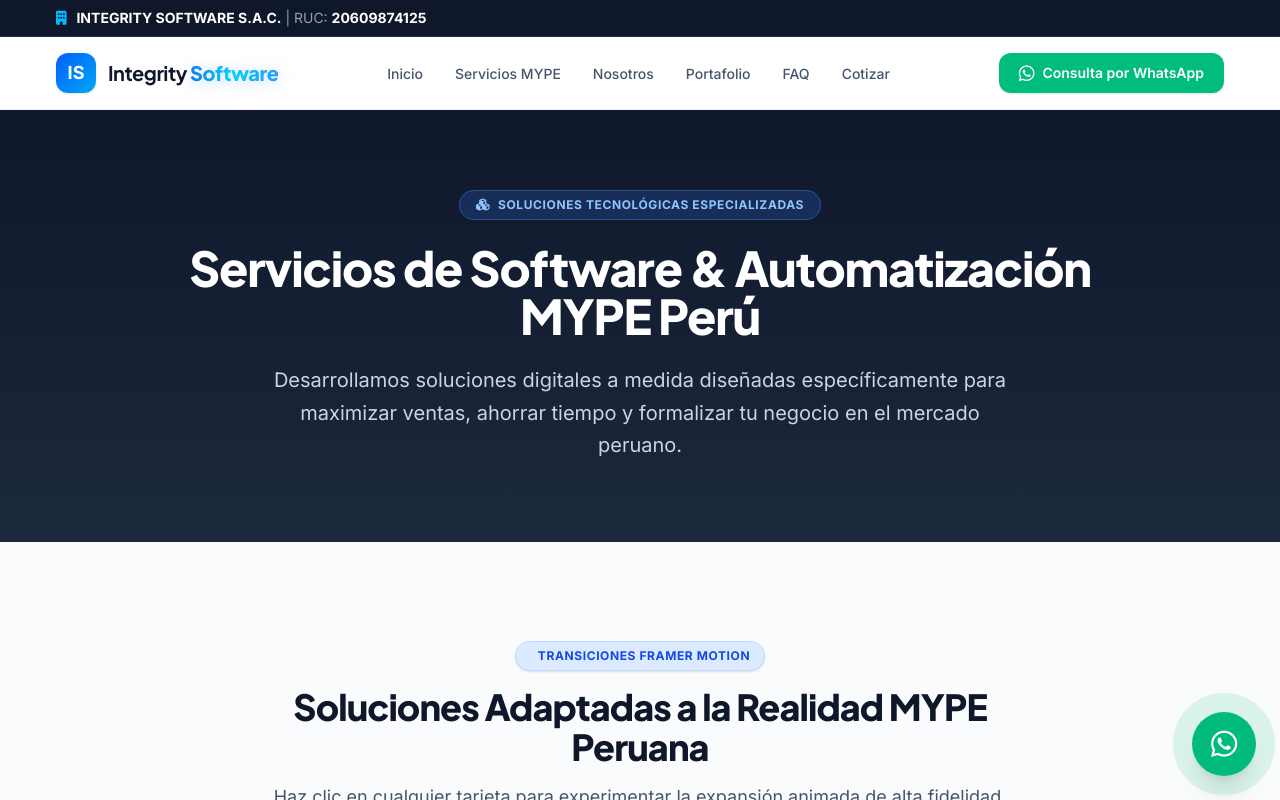
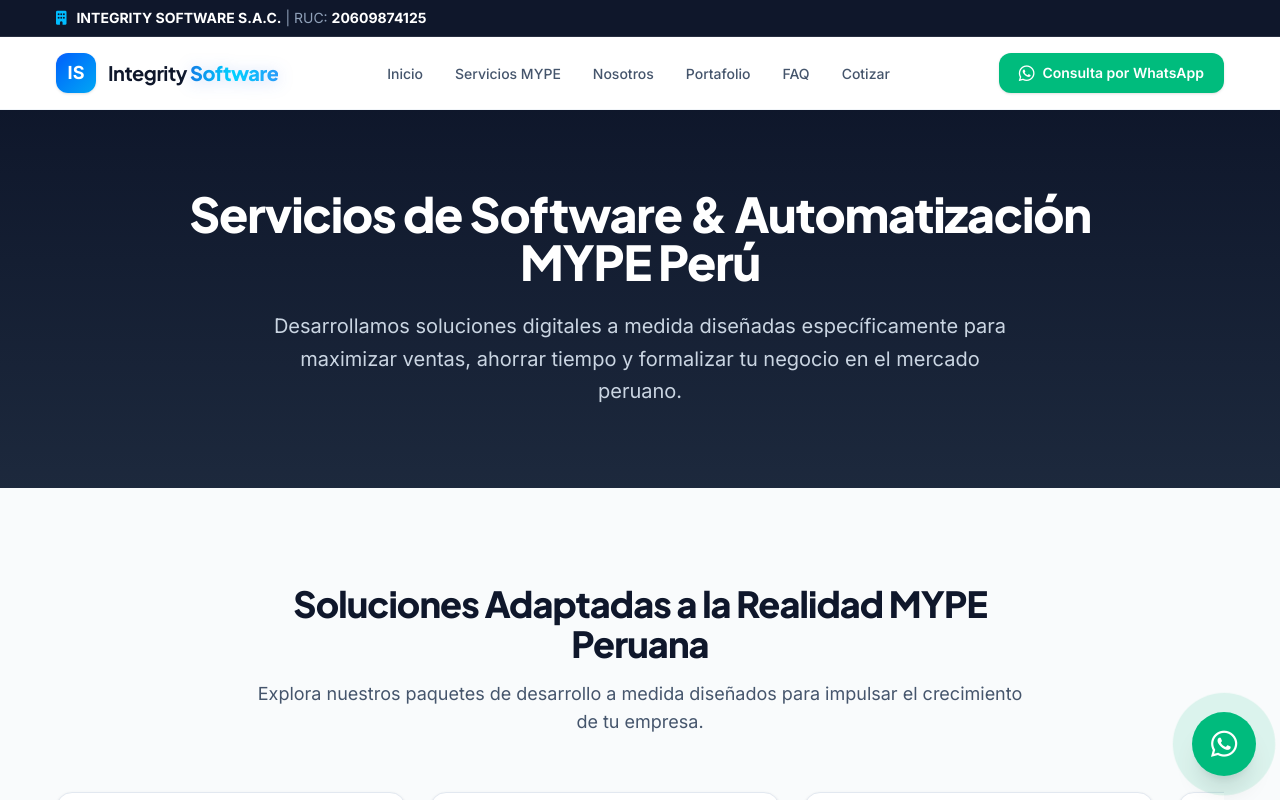
Before and after one commit to MartinMaldo592/IntegritySoftware, a Next.js app: page /servicios in a window 1280 px wide. Shown: the top 800 px of the page. Built offline with nearby package versions, Linux system fonts and the light colour scheme.

Commit message:
fix: eliminar distintivos badge de cabecera en paginas secundarias

```diff
--- a/app/nosotros/page.tsx
+++ b/app/nosotros/page.tsx
@@ -33,9 +33,6 @@ export default function NosotrosPage() {
         <AssemblyPiece>
           <section className="py-16 sm:py-24 bg-gradient-to-b from-slate-900 to-slate-800 text-white">
             <div className="w-[95%] max-w-5xl mx-auto px-4 text-center">
-              <div className="inline-flex items-center gap-2 bg-emerald-500/20 border border-emerald-400/30 px-4 py-1.5 rounded-full text-emerald-300 font-bold text-xs uppercase tracking-wider mb-6">
-                <i className="fas fa-shield-alt"></i> Empresa Peruana Formal
-              </div>
               <h1 className="text-3xl sm:text-5xl font-extrabold font-heading mb-6 tracking-tight">
                 Integrity Software S.A.C.
               </h1>
--- a/app/portafolio/page.tsx
+++ b/app/portafolio/page.tsx
@@ -33,9 +33,6 @@ export default function PortafolioPage() {
         <AssemblyPiece>
           <section className="py-16 sm:py-24 bg-gradient-to-b from-slate-900 to-slate-800 text-white text-center">
             <div className="w-[95%] max-w-5xl mx-auto px-4">
-              <div className="inline-flex items-center gap-2 bg-sky-500/20 border border-sky-400/30 px-4 py-1.5 rounded-full text-sky-300 font-bold text-xs uppercase tracking-wider mb-6">
-                <i className="fas fa-chart-line"></i> Resultados Reales
-              </div>
               <h1 className="text-3xl sm:text-5xl font-extrabold font-heading mb-6 tracking-tight">
                 Portafolio &amp; Casos de Éxito MYPE
               </h1>
--- a/app/servicios/page.tsx
+++ b/app/servicios/page.tsx
@@ -37,9 +37,6 @@ export default function ServiciosPage() {
         <AssemblyPiece>
           <section className="py-16 sm:py-20 bg-gradient-to-b from-slate-900 to-slate-800 text-white text-center">
             <div className="w-[95%] max-w-5xl mx-auto px-4">
-              <div className="inline-flex items-center gap-2 bg-blue-500/20 border border-blue-400/30 px-4 py-1.5 rounded-full text-blue-300 font-bold text-xs uppercase tracking-wider mb-6">
-                <i className="fas fa-cubes"></i> Soluciones Tecnológicas Especializadas
-              </div>
               <h1 className="text-3xl sm:text-5xl font-extrabold font-heading mb-6 tracking-tight">
                 Servicios de Software &amp; Automatización MYPE Perú
               </h1>
--- a/components/ServicesCarousel.tsx
+++ b/components/ServicesCarousel.tsx
@@ -46,14 +46,11 @@ export default function ServicesCarousel() {
     <section className="py-16 md:py-24 bg-slate-50/80 border-b border-slate-200" id="servicios">
       <div className="w-[95%] max-w-7xl mx-auto px-4 md:px-6">
         <div className="text-center max-w-3xl mx-auto mb-12 reveal-on-scroll">
-          <div className="inline-flex items-center gap-2 bg-blue-100 border border-blue-200 px-3.5 py-1.5 rounded-full text-blue-700 font-bold text-xs uppercase tracking-wider mb-4 shadow-sm">
-            <i className="fas fa-sparkles"></i> Transiciones Framer Motion
-          </div>
           <h2 className="text-2xl sm:text-3xl lg:text-4xl font-extrabold text-slate-900 font-heading tracking-tight mb-4">
             Soluciones Adaptadas a la Realidad MYPE Peruana
           </h2>
           <p className="text-slate-600 text-base sm:text-lg">
-            Haz clic en cualquier tarjeta para experimentar la expansión animada de alta fidelidad.
+            Explora nuestros paquetes de desarrollo a medida diseñados para impulsar el crecimiento de tu empresa.
           </p>
         </div>
 
```
